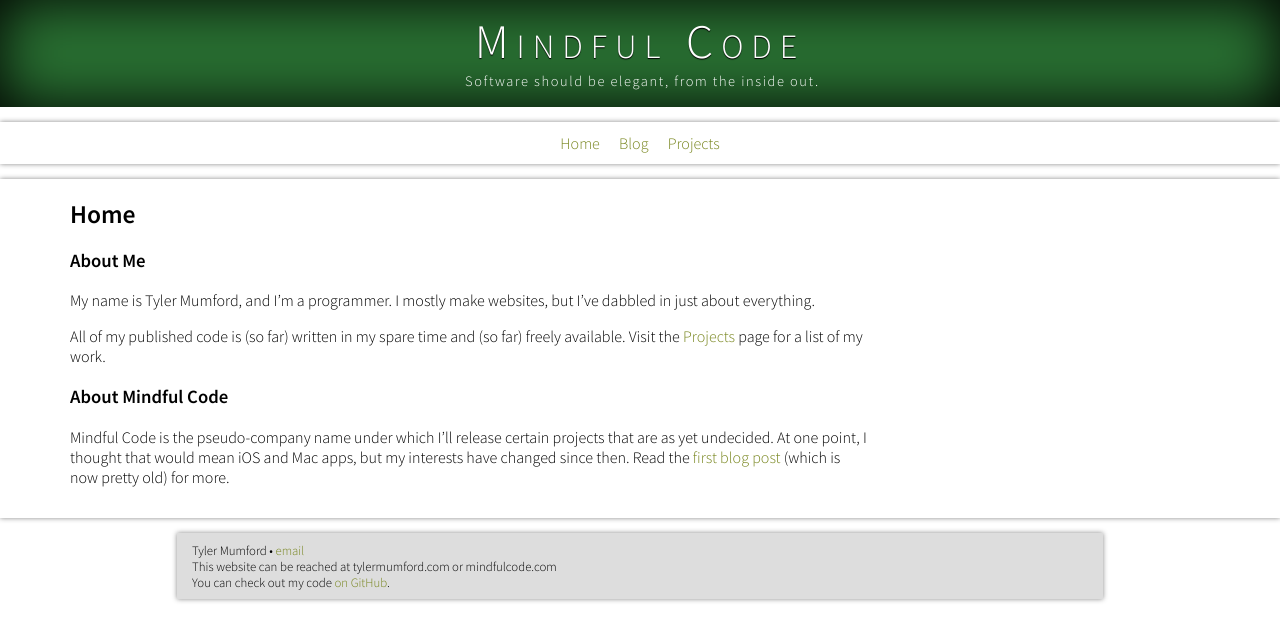
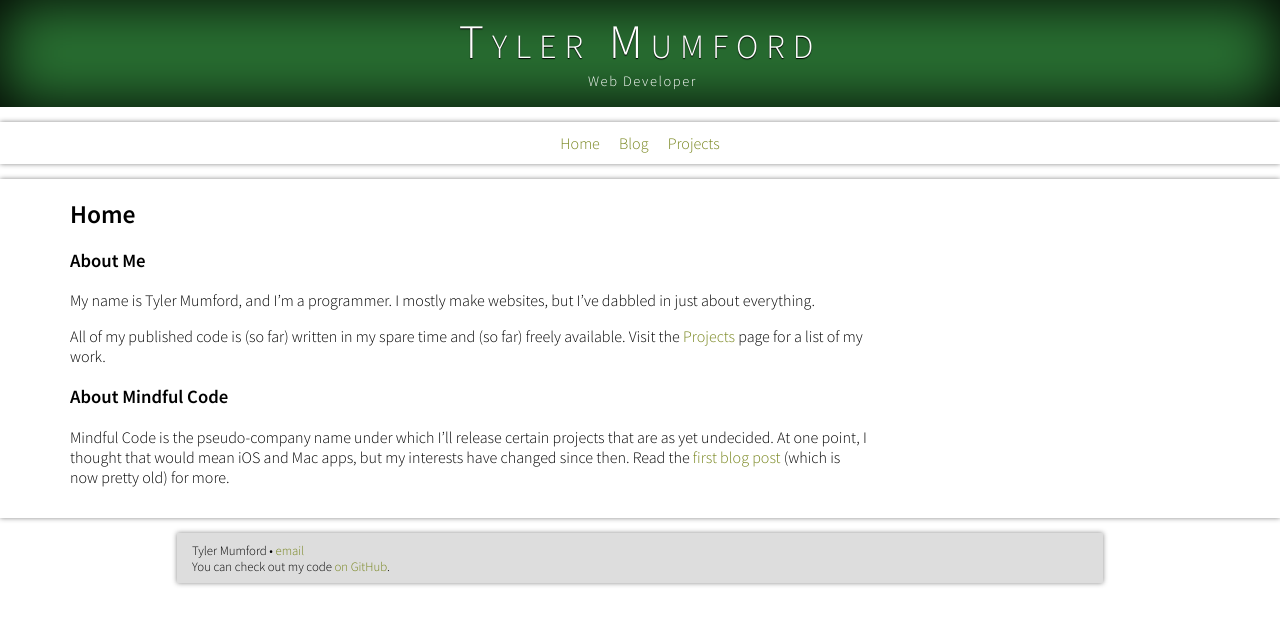
Before and after one commit to tylermumford/website-old, a Jekyll site: the page built from index.md, in a window 1280 px wide. Shown: the top 641 px of the page. Built offline with Jekyll 4.4.1, drawn with Linux system fonts in a browser that asks for light colours; comment, search, counter and statistics services are not loaded.

Commit message:
Rename the site to just tylermumford.com.

```diff
--- a/Gemfile
+++ /dev/null
@@ -1,3 +0,0 @@
-source 'https://rubygems.org'
-gem 'github-pages'
-gem 'wdm', '>= 0.1.0' if Gem.win_platform?
--- a/_config.yml
+++ b/_config.yml
@@ -1,3 +1,3 @@
 future: false
-name: Mindful Code
-byline: "Software should be elegant, from the inside out."
+name: Tyler Mumford
+byline: "Web Developer"
--- a/_includes/footer.html
+++ b/_includes/footer.html
@@ -1,4 +1,3 @@
 Tyler Mumford &bull; <a href="mailto:mail@tylermumford.com">email</a>
 <br>
-This website can be reached at tylermumford.com or mindfulcode.com<br>
 You can check out my code <a href="http://github.com/tylermumford">on GitHub</a>.<br>
```
Also changed, not shown: Gemfile.lock (deleted).
